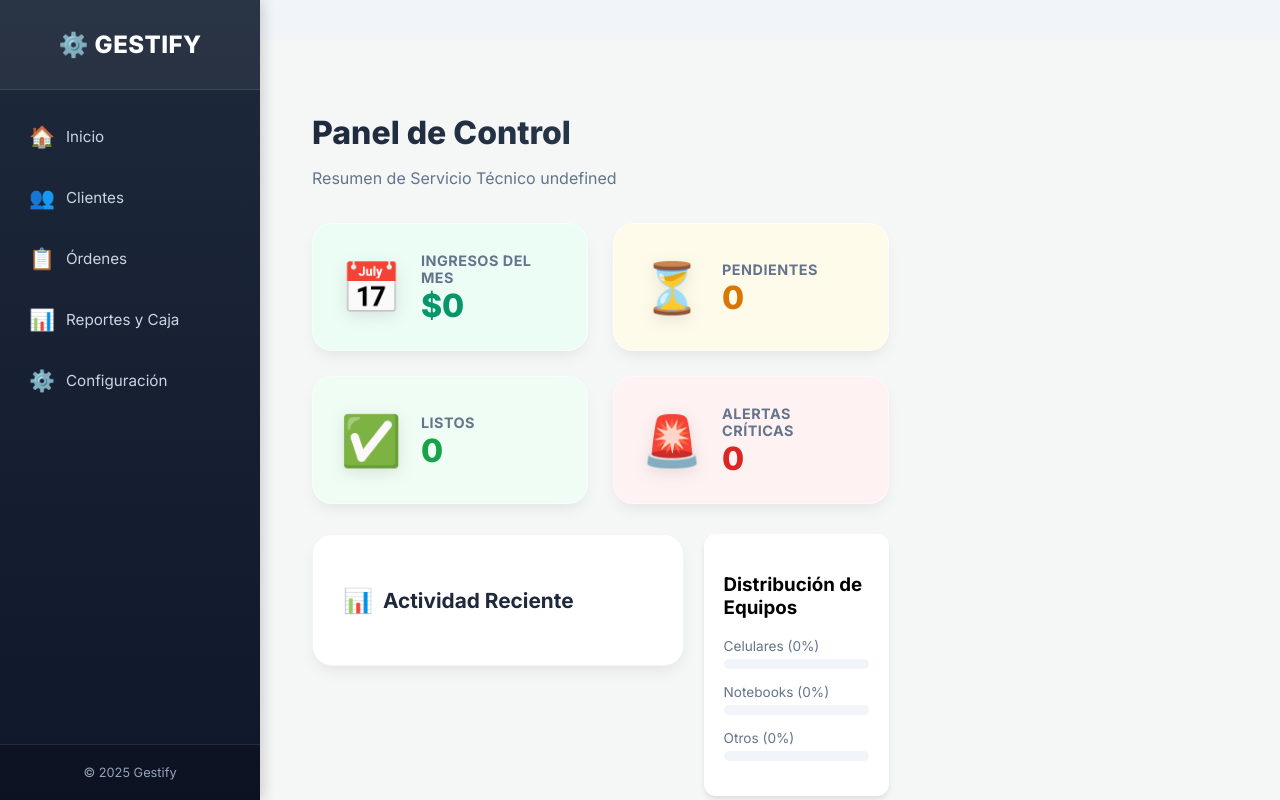
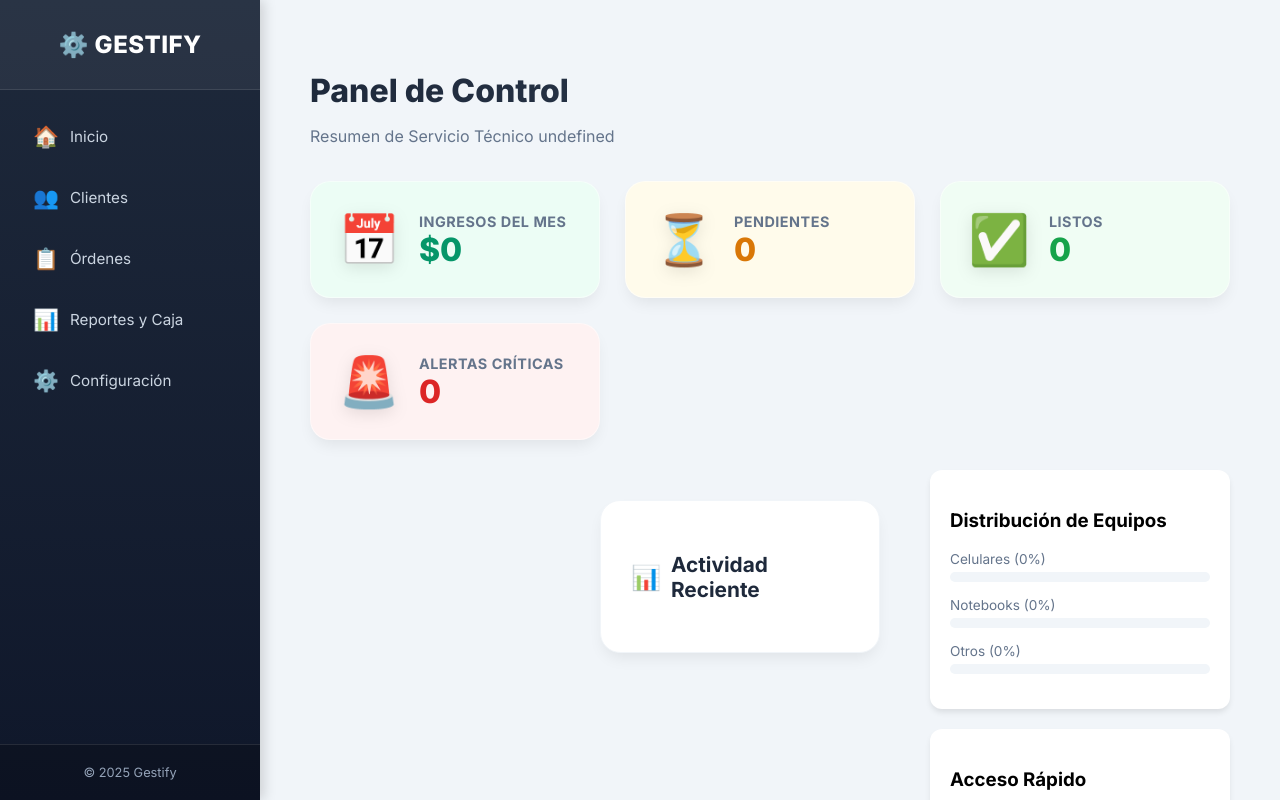
Before and after one commit to joxquinnn/Gestify, a React app in the folder Frontend/: page /dashboard in a window 1280 px wide. Built offline with nearby package versions, Linux system fonts and the light colour scheme; sample sign-in values are in the browser's storage; the HTML template or start-up script is replaced by a standard one; a web font is replaced by a local one.

Commit message:
fix: scrolls

```diff
--- a/Frontend/src/pages/dashboard/DashboardLayout.tsx
+++ b/Frontend/src/pages/dashboard/DashboardLayout.tsx
@@ -13,7 +13,7 @@ const DashboardLayout: React.FC = () => {
   return (
     <div className="dashboard-layout">
       <Sidebar />
-      <main className="dashboard-content">
+      <main className="main-content">
         <Routes>
           <Route index element={<DashboardPage />} />
           <Route path="inicio" element={<DashboardPage />} />
--- a/Frontend/src/styles/Dashboard.styles.css
+++ b/Frontend/src/styles/Dashboard.styles.css
@@ -2,6 +2,7 @@
     display: flex;
     min-height: 100vh;
     background-color: #f1f5f9;
+    overflow: hidden;
 }
 
 /* ===== SIDEBAR MEJORADO ===== */
@@ -18,6 +19,18 @@
     top: 0;
     overflow-y: auto;
     z-index: 100;
+}
+
+.main-content {
+    flex: 1;
+    margin-left: 260px;
+    height: 100vh;
+    overflow-y: auto;
+    padding: 30px;
+    box-sizing: border-box;
+    display: flex;
+    flex-direction: column;
+    background-color: #f1f5f9;
 }
 
 /* Scrollbar personalizado para el sidebar */
@@ -65,8 +78,9 @@
 
 .sidebar-link {
     color: #cbd5e1;
+    display: flex;
     text-decoration: none;
-    padding: 14px 20px;
+    padding: 14px 24px;
     font-size: 0.95rem;
     font-weight: 500;
     transition: all 0.3s cubic-bezier(0.4, 0, 0.2, 1);
@@ -174,6 +188,10 @@
     .sidebar {
         width: 70px;
         padding: 0;
+    }
+
+    .main-content {
+        margin-left: 70px;
     }
 
     .sidebar-logo {
--- a/Frontend/src/styles/OrdersPage.styles.css
+++ b/Frontend/src/styles/OrdersPage.styles.css
@@ -184,7 +184,8 @@
   gap: 15px;
 }
 
-.falla-box, .accesorios-box {
+.falla-box,
+.accesorios-box {
   background: linear-gradient(135deg, #f8fafc 0%, #f1f5f9 100%);
   padding: 18px;
   border-radius: 12px;
@@ -292,12 +293,19 @@
 
 /* Modal técnico para nueva orden */
 .technical-modal {
-  max-width: 700px;
+  width: 95%;
+  max-width: 1000px;
+  max-height: 90vh;
+  background: white;
+  border-radius: 16px;
+  padding: 30px;
+  overflow-y: auto;
+  position: relative;
 }
 
 .technical-modal .form-grid {
   display: grid;
-    grid-template-columns: repeat(2, 1fr);
+  grid-template-columns: repeat(3, 1fr);
   gap: 15px;
 }
 
@@ -323,20 +331,24 @@
 }
 
 @media print {
-  .no-print { display: none !important; }
+  .no-print {
+    display: none !important;
+  }
+
   .modal-overlay {
     position: fixed;
     top: 0;
     left: 0;
     width: 100%;
     height: 100%;
-    background: rgba(0, 0, 0, 0.5);
+    background: rgba(0, 0, 0, 0.6);
     display: flex;
     justify-content: center;
     align-items: center;
-    z-index: 1000;
+    z-index: 2000;
     padding: 20px;
   }
+
   .modal-content {
     background: white;
     width: 100%;
@@ -366,6 +378,7 @@
     grid-template-columns: 1fr;
   }
 }
+
 /* --- TABS DE HISTORIAL (NUEVO) --- */
 .orders-tabs {
   display: flex;
@@ -502,7 +515,8 @@
   grid-column: 1 / -1;
 }
 
-.input-edit, .input-readonly {
+.input-edit,
+.input-readonly {
   box-sizing: border-box;
   width: 100% !important;
 }
--- a/Frontend/src/styles/SettingsPage.styles.css
+++ b/Frontend/src/styles/SettingsPage.styles.css
@@ -1,6 +1,8 @@
 .settings-container {
   animation: fadeIn 0.3s ease-in-out;
-  max-width: 1200px;
+  max-width: 1100px;
+  padding-bottom: 40px;
+  margin: 0 auto;
 }
 
 .settings-header {
@@ -53,6 +55,17 @@
 
 .settings-section {
   animation: fadeIn 0.4s ease;
+  background: white;
+  padding: 25px;
+  border-radius: 12px;
+  margin-bottom: 25px;
+  box-shadow: 0 4px 6px rgba(0,0,0,0.05);
+}
+
+.settings-grid {
+  display: grid;
+  grid-template-columns: repeat(auto-fit, minmax(300px, 1fr));
+  gap: 20px;
 }
 
 .section-title {
```
Lines whose indentation alone changed are shown as unchanged.
